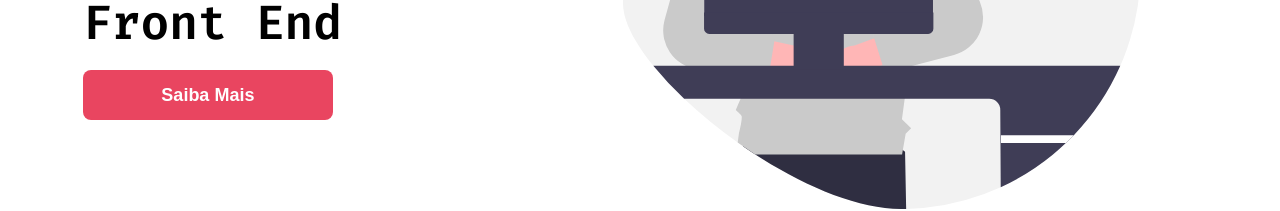
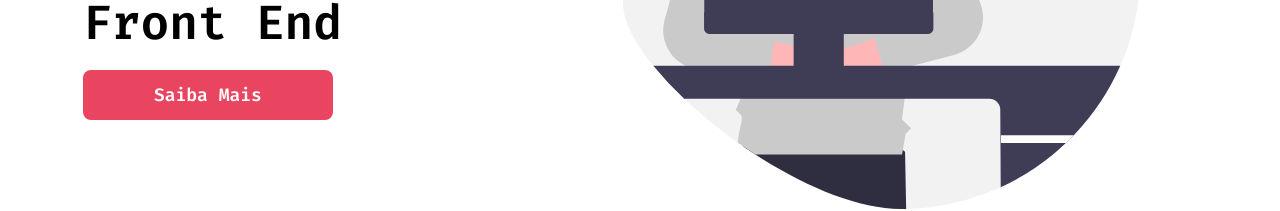
Before and after one commit to denneraladim/Portfolio, a React (Vite) app: page / in a window 1280 px wide. Shown: the part 469-680 px from the top of the page. Built offline with nearby package versions, Linux system fonts and the light colour scheme.

Commit message:
Atualizado a página Home

```diff
--- a/src/pages/Home/index.jsx
+++ b/src/pages/Home/index.jsx
@@ -1,5 +1,6 @@
 import {Header} from '../../components/Header'
 import {Footer} from '../../components/Footer'
+import { Link } from 'react-router-dom'
 
 export const Home = () => {
     return (
@@ -15,9 +16,9 @@
             <br />
             Front End
           </p>
-          <button className='btn btn-red'>
+          <Link to='/sobre' className='btn btn-red'>
           Saiba Mais
-        </button>
+        </Link>
         </div>
         <figure>
           <img
```
